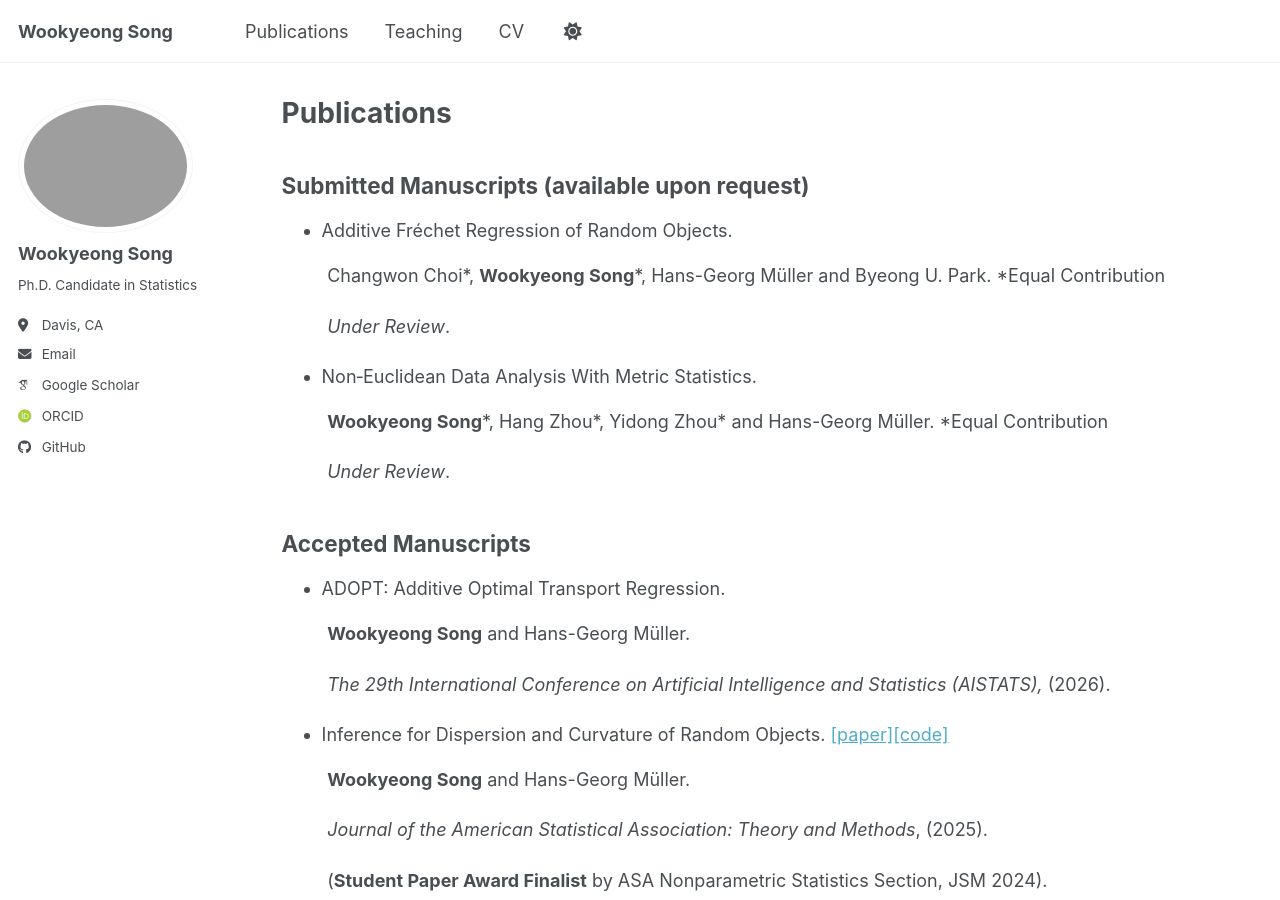
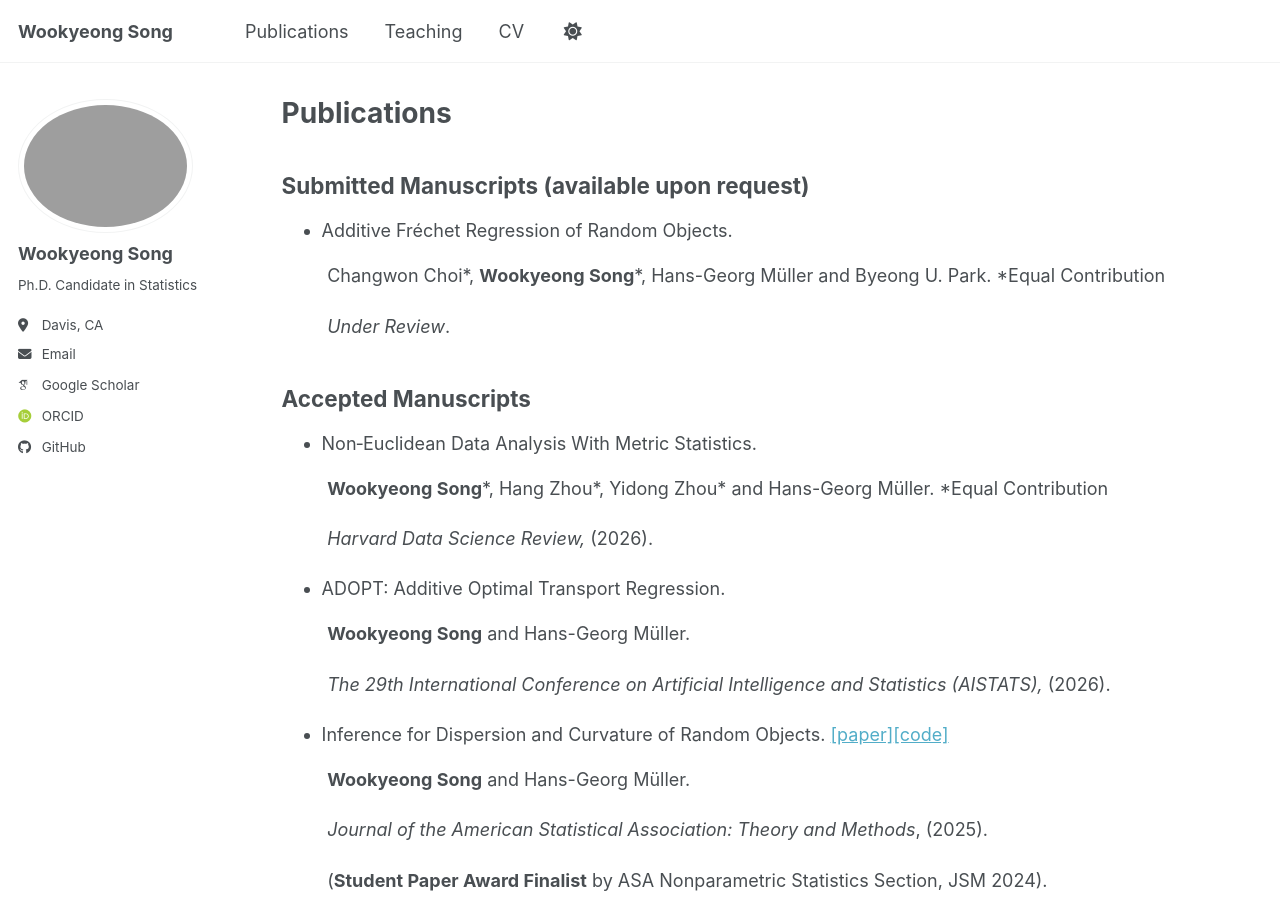
Before and after one commit to wookyeongSong/wookyeongsong.github.io, a Jekyll site: the page built from _pages/publications.md, in a window 1280 px wide and 900 px high. Built offline with Jekyll 4.4.1, drawn with Linux system fonts in a browser that asks for light colours; some web fonts are replaced; a script bundle is joined from its source files by our own code; library files that are not in the unit come from our copies.

Commit message:
Update publications.md

```diff
--- a/_pages/publications.md
+++ b/_pages/publications.md
@@ -15,15 +15,16 @@ author_profile: true
 &nbsp;&nbsp;&nbsp;&nbsp;&nbsp;&nbsp;&nbsp;&nbsp; *Under Review*.
 
 
+
+
+## Accepted Manuscripts
+
+
 - Non‑Euclidean Data Analysis With Metric Statistics.
 
 &nbsp;&nbsp;&nbsp;&nbsp;&nbsp;&nbsp;&nbsp;&nbsp; **Wookyeong Song**\*, Hang Zhou\*, Yidong Zhou\* and Hans-Georg Müller. \*Equal Contribution
 
-&nbsp;&nbsp;&nbsp;&nbsp;&nbsp;&nbsp;&nbsp;&nbsp; *Under Review*.
-
-
-## Accepted Manuscripts
-
+&nbsp;&nbsp;&nbsp;&nbsp;&nbsp;&nbsp;&nbsp;&nbsp; *Harvard Data Science Review,* (2026).
 
 - ADOPT: Additive Optimal Transport Regression.
 
```
